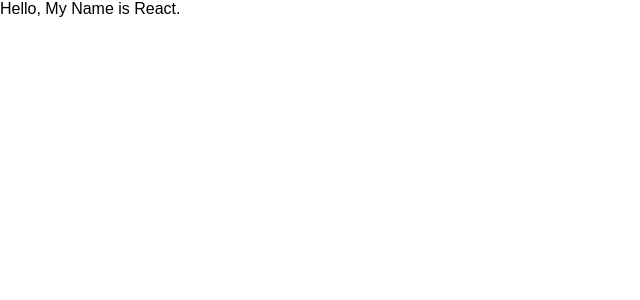
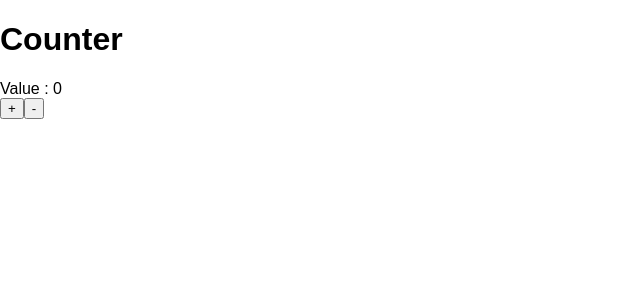
Before and after one commit to hellomac87/velopert-react, a React (Create React App) app: page / in a window 1280 px wide. Shown: the top 300 px of the page, without its empty margins (0-640 px from the left). Built offline with nearby package versions, Linux system fonts and the light colour scheme.

Commit message:
props 와 state

```diff
--- a/src/App.js
+++ b/src/App.js
@@ -1,11 +1,11 @@
 import React, { Component, Fragment } from 'react';
-import MyName from './MyName';
+import Counter from './Counter';
 import './App.css';
 
 class App extends Component {
   render() {
     return (
-      <MyName name='React'/>
+      <Counter/>
     );
   }
 }
--- /dev/null
+++ b/src/Counter.js
@@ -0,0 +1,35 @@
+import React, { Component } from 'react';
+
+class Counter extends Component {
+    state = {
+        number : 0
+    }
+
+    handleIncrease = () => {
+        const { number } = this.state;
+        this.setState({
+            number: number + 1
+        });
+    }
+
+    handleDecrease = () => {
+        this.setState(
+            ({ number }) => ({
+            number: number - 1
+            })
+        );
+    }
+
+    render(){
+        return (
+            <div>
+            <h1>Counter</h1>
+            <div>Value : {this.state.number }</div>
+            <button onClick={this.handleIncrease}>+</button>
+            <button onClick={this.handleDecrease}>-</button>
+            </div>
+        )
+    }
+}
+
+export default Counter;
```
